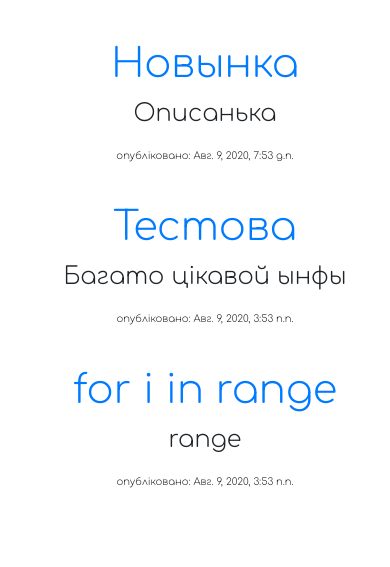
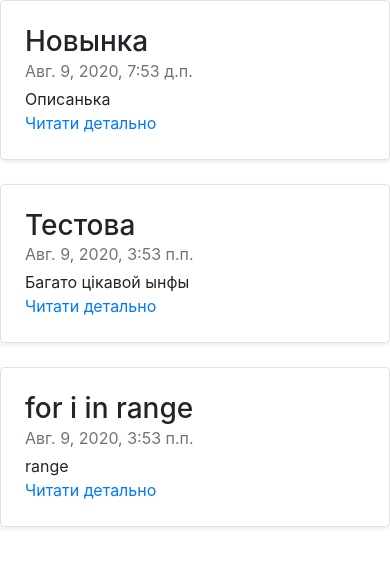
Before and after one commit to OnePlusZero/gopn, a Django app: page /news in a window 390 px wide. Shown: the part 56-623 px from the top of the page. Run offline with Django 3.2, Linux system fonts and the light colour scheme; data comes from the database, SQL or seed files in the repository; both versions use the stored data as it was after the commit; some libraries are stand-ins or nearby versions; some web fonts are replaced.

Commit message:
add global url for news

```diff
--- a/corka/pews/models.py
+++ b/corka/pews/models.py
@@ -1,6 +1,6 @@
 from django.db import models
 from django.utils import timezone
-
+from django.urls import reverse
 
 class Post(models.Model):
     author = models.ForeignKey('auth.User', on_delete=models.CASCADE, null=True, verbose_name="Автор")
@@ -8,12 +8,15 @@ class Post(models.Model):
     text = models.TextField(verbose_name="Текст пiдзаголовка")
     textcontent = models.TextField(verbose_name="Текст новини", null=True)
     # slug - поле для формирования
-    slug = models.SlugField(max_length=250,unique_for_date='published_date')
+    slug = models.SlugField(max_length=250,unique_for_date='created_date', null=True)
 
     created_date = models.DateTimeField(
             default=timezone.now,verbose_name="дата створення")
     published_date = models.DateTimeField(
             blank=True, null=True, verbose_name="дата публiкацii")
+
+    def get_absolute_url(self):
+        return reverse('post_detail', args=[self.created_date.year, self.created_date.month,self.created_date.day, self.slug])
 
     def publish(self):
         self.published_date = timezone.now()
--- a/corka/pews/templates/pews/base.html
+++ b/corka/pews/templates/pews/base.html
@@ -41,7 +41,7 @@
 
 
       <li class="nav-item active">
-          <a class="nav-link" href="news">Новини <span class="sr-only">(current)</span></a>
+          <a class="nav-link" href="{% url 'news' %}">Новини <span class="sr-only">(current)</span></a>
       </li>
 
 
@@ -53,14 +53,14 @@
           Про нас
         </a>
         <div class="dropdown-menu" aria-labelledby="navbarDropdown">
-          <a class="dropdown-item" href="redux">Галлерея фото</a>
-          <a class="dropdown-item" href="gal">Галлерея вiдео</a>
+          <a class="dropdown-item" href="{% url 'position_list' %}">Галлерея фото</a>
+          <a class="dropdown-item" href="{% url 'gal' %}">Галлерея вiдео</a>
           <a class="dropdown-item" href="#">Послуги</a>
-          <a class="dropdown-item" href="howtous">Чим добратися?</a>
+          <a class="dropdown-item" href="{% url 'howtous' %}">Чим добратися?</a>
           <a class="dropdown-item" href="#">Iсторiя закаладу</a>
-          <a class="dropdown-item" href="struktura">Структура</a>
-          <a class="dropdown-item" href="doc">Документи</a>
-          <a class="dropdown-item" href="about">Звязок з нами</a>
+          <a class="dropdown-item" href="{% url 'struktura' %}">Структура</a>
+          <a class="dropdown-item" href="{% url 'doc' %}">Документи</a>
+          <a class="dropdown-item" href="{% url 'about' %}">Звязок з нами</a>
         </div>
       </li>
 
--- a/corka/pews/templates/pews/news.html
+++ b/corka/pews/templates/pews/news.html
@@ -1,27 +1,35 @@
 {% extends "pews/base.html" %}
 {% load static %}
+
 {% block title %}
-Новини
+Фото
 {% endblock  %}
 
 {% block content %}
 
-   <div class="coruss">
-            <div class="fork">
 
-            <div class="fork">
-              {% for post in posts %}
-              <div class="fork">
+<div class="row mb-2">
 
-                <h1><a href="">{{ post.title }}</a></h1>
-                <p class="fallen">{{ post.text|linebreaksbr }}</p>
-                <p class="furk">опублiковано: {{ post.published_date }}</p>
+{% for post in posts %}
+  <div class="col-md-6">
+    <div class="row no-gutters border rounded overflow-hidden flex-md-row mb-4 shadow-sm h-md-250 position-relative">
+      <div class="col p-4 d-flex flex-column position-static">
+        <h3 class="mb-0">{{ post.title }}</h3>
+        <div class="mb-1 text-muted">{{ post.published_date }}</div>
+        <p class="card-text mb-auto">{{ post.text|linebreaksbr }}</p>
+        <a href="{{ post.get_absolute_url }}" class="stretched-link">Читати детально</a>
+      </div>
+      <div class="col-auto d-none d-lg-block">
+      <img  src={% static "medi.jpg" %}   class="bd-placeholder-img" width="200" height="250">
+      </div>
+    </div>
+  </div>
+{% endfor %}
+</div>
 
-              </div>
 
-            {% endfor %}
-          </div>
-          </div>
-    </div>
+
+
+
 
 {% endblock  %}
--- a/corka/pews/urls.py
+++ b/corka/pews/urls.py
@@ -1,16 +1,18 @@
 from django.urls import path
-from .views import position_list, post_list, about, gal, howtous, test, doc, news, struktura
+from .views import position_list, post_list, about, gal, howtous, test, doc, news, struktura, post_detail
 from django.conf.urls import include, url
 
 
 urlpatterns = [
     path('', post_list, name='post_list' ),
-    path('redux',position_list),
-    path('about',about),
-    path('gal',gal),
-    path('howtous',howtous),
-    path('test',test),
-    path('doc',doc),
-    path('news',news),
-    path('struktura',struktura)
+    path('redux',position_list, name='position_list'),
+    path('about',about, name='about'),
+    path('gal',gal, name='gal'),
+    path('howtous',howtous, name='howtous'),
+    path('test',test, name='test' ),
+    path('doc',doc, name='doc'),
+    path('news',news, name='news'),
+    path('struktura',struktura, name='struktura'),
+    path('<int:year>/<int:month>/<int:day>/<slug:post>/', post_detail, name='post_detail')
+
 ]
--- a/corka/pews/views.py
+++ b/corka/pews/views.py
@@ -1,4 +1,4 @@
-from django.shortcuts import render
+from django.shortcuts import render, get_object_or_404
 from .models import Post
 from django.utils import timezone
 
@@ -31,3 +31,8 @@ def news(request):
 
 def struktura(request):
     return render(request,"pews/struktura.html")
+
+
+def post_detail(request, year, month, day, post):
+    post = get_object_or_404(Post, slug=post, created_date__month=month, created_date__year=year,  created_date__day=day)
+    return render(request,'pews/detail.html', {'post':post})
```
Also changed, not shown: corka/pews/templates/pews/detail.html (added, +15 -0 lines), corka/db.sqlite3, corka/pews/migrations/0004_post_slug.py (added).
